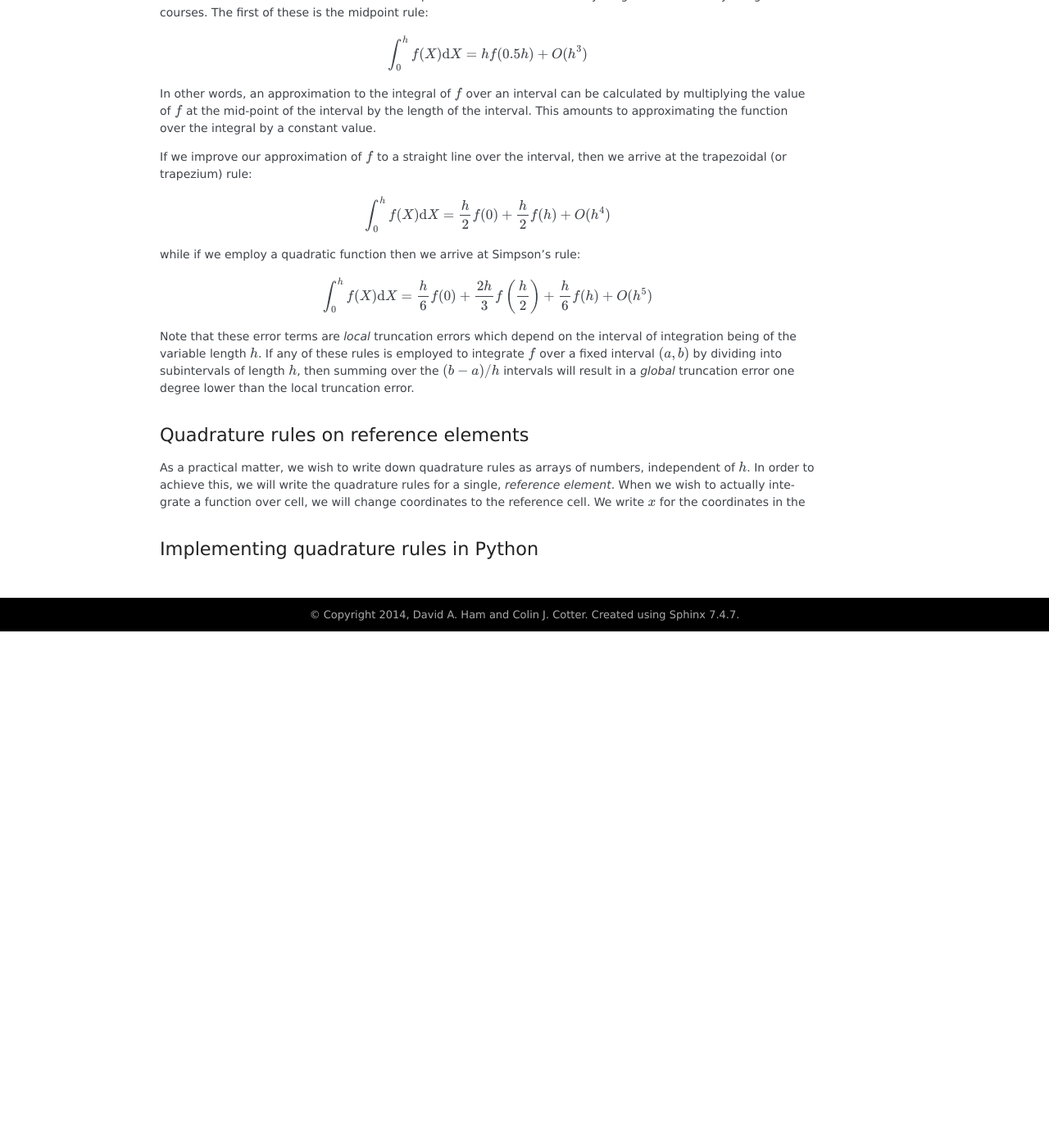
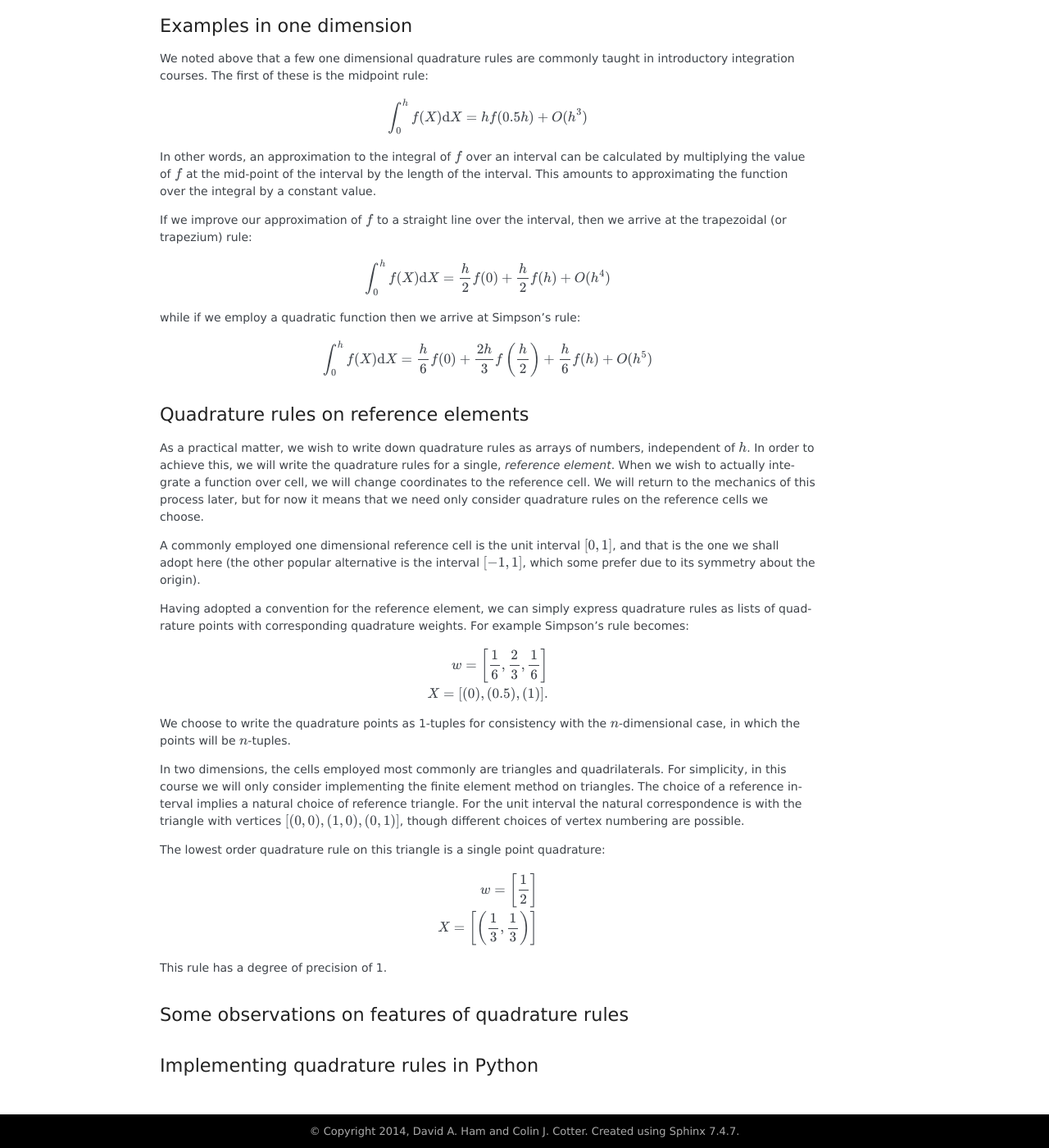
Before and after one commit to finite-element/finite-element-course, a Sphinx documentation site: the page built from doc/source/quadrature.rst, in a window 1280 px wide and 1400 px high, scrolled down 1007 px. Shown: the whole window at 82% size. Built offline with Sphinx 7.4.7, drawn with Linux system fonts in a browser that asks for light colours; before the commit the page ends 1777 px from its top, so only the background shows below that; some of the changed text lies outside the part shown.

Commit message:
some more quadrature

```diff
--- a/doc/source/quadrature.rst
+++ b/doc/source/quadrature.rst
@@ -27,17 +27,25 @@
 :math:`f`, quadrature is only an approximiation to the integral. The
 global truncation error in this approximation is invariably of the
 form :math:`O(h^n)` where :math:`h` is the diameter of the
-element. The integer :math:`n` is termed the *degree* of the
-quadrature rule.
+element.
+
+If :math:`f` is a polynomial in `X` with degree :math:`p` such that
+:math:`p\leq n-2` then it is easy to show that integration using a
+quadrature rule of degree :math:`n` results in exactly zero error. The
+largest :math:`p` such that a given quadrature rule integrates all
+polynomials of degree :math:`p` without error is termed the *degree of
+precision* of the quadrature rule.
+
 
 Exact and incomplete quadrature
 -------------------------------
 
-If :math:`f` is a polynomial in `X` with degree :math:`p` such that
-:math:`p\leq n-1` then it is easy to show that integration using a
-quadrature rule of degree :math:`n` results in exactly zero error. In
-this case we refer to the quadrature as *exact* or *complete*. In any
-other case we refer to the quadrature as *incomplete*.
+In the finite element method, integrands are very frequently
+polynomial. If the quadrature rule employed for a particular interval
+has a sufficiently high degree of precision such that there is no
+quadrature error in the integration, we refer to the quadrature as
+*exact* or *complete*. In any other case we refer to the quadrature as
+*incomplete*.
 
 Typically, higher degree quadrature rules have more quadrature points
 than lower degree rules. This results in a trade-off between the
@@ -78,13 +86,7 @@
 
    \int_0^h f(X) \mathrm{d} X = \frac{h}{6}f(0) + \frac{2h}{3}f\left(\frac{h}{2}\right) + \frac{h}{6}f(h) + O(h^5)
 
-Note that these error terms are *local* truncation errors which depend
-on the interval of integration being of the variable length
-:math:`h`. If any of these rules is employed to integrate :math:`f`
-over a fixed interval :math:`(a,b)` by dividing into subintervals of
-length :math:`h`, then summing over the :math:`(b-a)/h` intervals will
-result in a *global* truncation error one degree lower than the local
-truncation error.
+
 
 Quadrature rules on reference elements
 --------------------------------------
@@ -93,7 +95,52 @@
 arrays of numbers, independent of :math:`h`. In order to achieve this,
 we will write the quadrature rules for a single, *reference
 element*. When we wish to actually integrate a function over cell, we
-will change coordinates to the reference cell. We write :math:`x` for the coordinates in the
+will change coordinates to the reference cell. We will return to the
+mechanics of this process later, but for now it means that we need
+only consider quadrature rules on the reference cells we choose.
+
+A commonly employed one dimensional reference cell is the unit
+interval :math:`[0,1]`, and that is the one we shall adopt here (the
+other popular alternative is the interval :math:`[-1, 1]`, which some
+prefer due to its symmetry about the origin).
+
+Having adopted a convention for the reference element, we can simply
+express quadrature rules as lists of quadrature points with
+corresponding quadrature weights. For example Simpson's rule becomes:
+
+.. math::
+
+   w = \left[ \frac{1}{6}, \frac{2}{3}, \frac{1}{6} \right]
+
+   X = \left[ (0), (0.5), (1)\right].
+
+We choose to write the quadrature points as 1-tuples for consistency
+with the :math:`n`\-dimensional case, in which the points will be
+:math:`n`\-tuples.
+
+In two dimensions, the cells employed most commonly are triangles and
+quadrilaterals. For simplicity, in this course we will only consider
+implementing the finite element method on triangles. The choice of a
+reference interval implies a natural choice of reference triangle. For
+the unit interval the natural correspondence is with the triangle with
+vertices :math:`[(0,0), (1,0), (0,1)]`, though different choices of
+vertex numbering are possible.
+
+The lowest order quadrature rule on this triangle is a single point
+quadrature:
+
+.. math::
+
+   w = \left[ \frac{1}{2} \right]
+
+   X = \left[ \left(\frac{1}{3}, \frac{1}{3}  \right) \right]
+
+This rule has a degree of precision of 1.
+
+
+Some observations on features of quadrature rules
+-------------------------------------------------
+
 
 
 Implementing quadrature rules in Python
```
